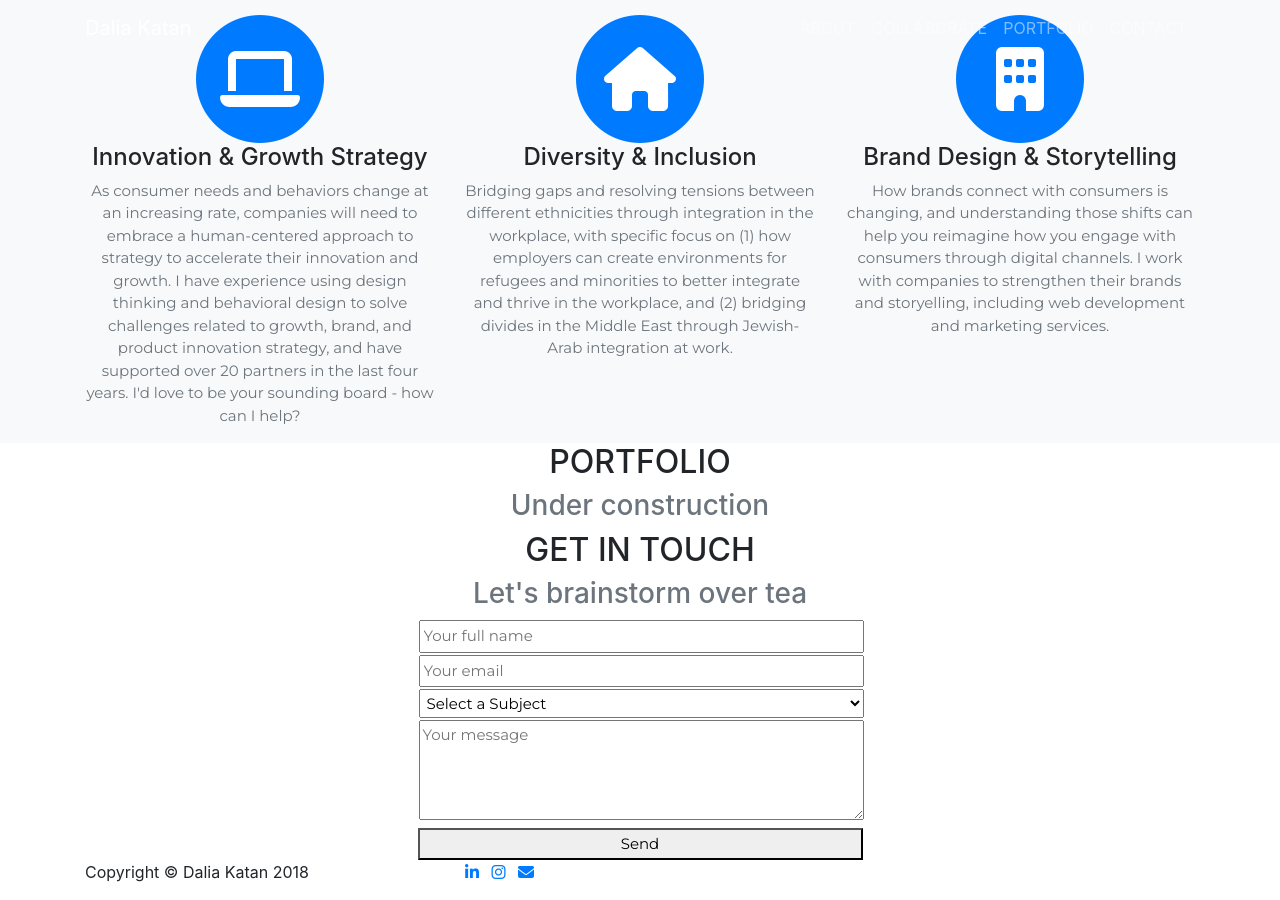
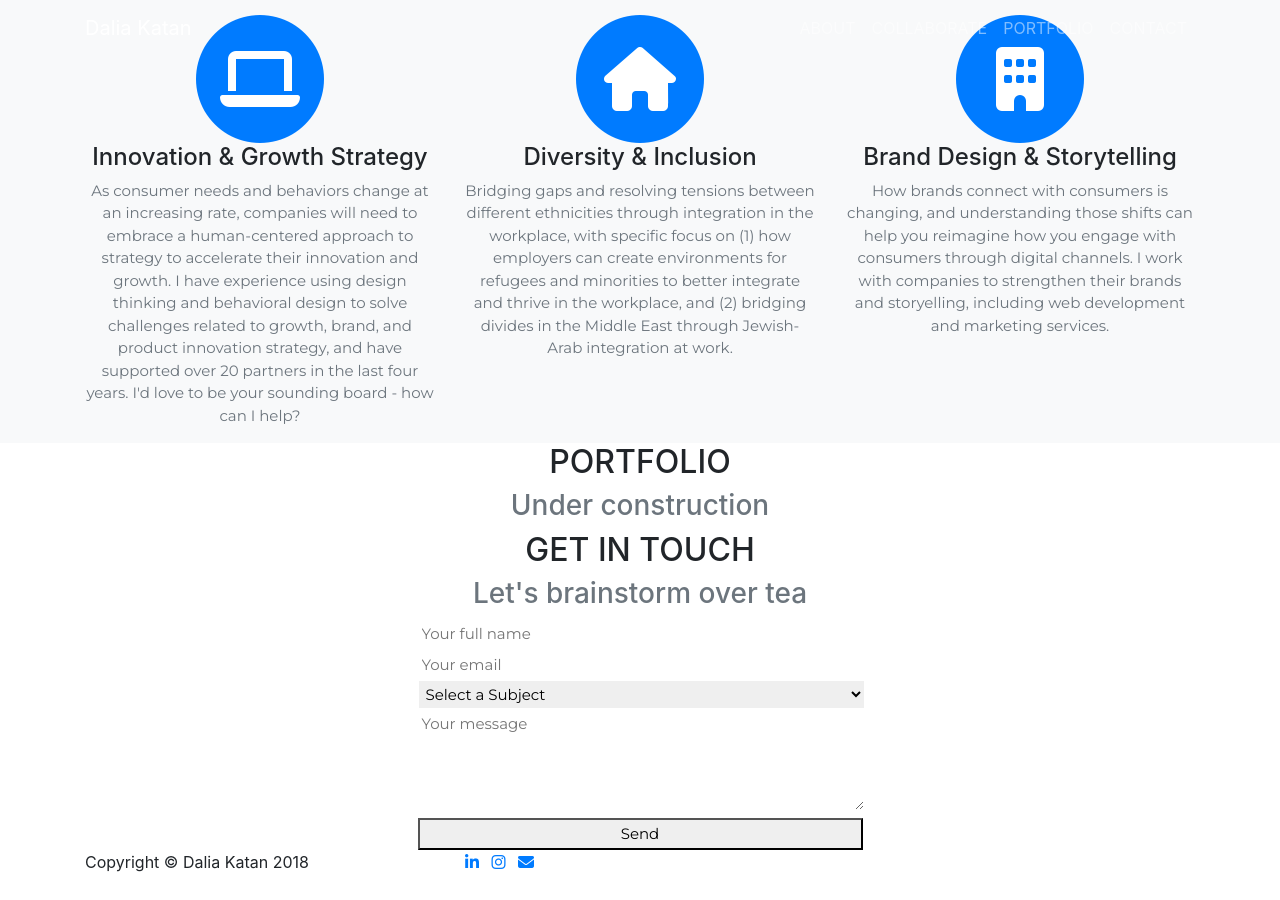
Before and after one commit to dalkat/dalkat.github.io, a Jekyll site: the page built from index.md, in a window 1280 px wide and 900 px high, scrolled down 836 px. Built offline with Jekyll 4.4.1, drawn with Linux system fonts in a browser that asks for light colours; nearby versions of some CDN libraries; some web fonts are replaced; library files that are not in the unit come from our copies.

Commit message:
contact form borders

```diff
--- a/_layouts/home.html
+++ b/_layouts/home.html
@@ -139,10 +139,10 @@ layout: default
         <div class="row" style="display:block; text-align:center;">
           <div class="col-lg-5 col-md-6 col-sm-8 col-xs-12"  style="display:inline-block;">
               <form method="POST" action="https://formspree.io/dkatan.77@gmail.com" style="font-size:15px; font-family:'Montserrat', 'Helvetica Neue', Helvetica, Arial, sans-serif;">
-                <input type="text" name="name" placeholder="Your full name" style="width:100%; margin:1px; padding:3px;" required><br>
-                <input type="email" name="_replyto" placeholder="Your email" style="width:100%;margin:1px;padding:3px;" required><br>
-                <select name="_subject" style="width:100%;margin:1px;padding:3px;"><option>Select a Subject</option><option>Consulting Inquiry</option><option>Something Else</option></select> <br>
-                <textarea name="message" placeholder="Your message" style="width:100%; height:100px;margin:1px;padding:3px;" required></textarea><br>
+                <input type="text" name="name" placeholder="Your full name" style="width:100%; margin:1px; padding:3px; border:0;" required><br>
+                <input type="email" name="_replyto" placeholder="Your email" style="width:100%;margin:1px;padding:3px; border:0;" required><br>
+                <select name="_subject" style="width:100%;margin:1px;padding:3px; border:0;"><option>Select a Subject</option><option>Consulting Inquiry</option><option>Something Else</option></select> <br>
+                <textarea name="message" placeholder="Your message" style="width:100%; height:100px;margin:1px;padding:3px; border:0;" required></textarea><br>
                 <input type="hidden" name="_next" value="https://daliakatan.com/thanks"/>
                 <button type="submit" style="width:100%;padding:3px;  ">Send</button>
               </form>
```
